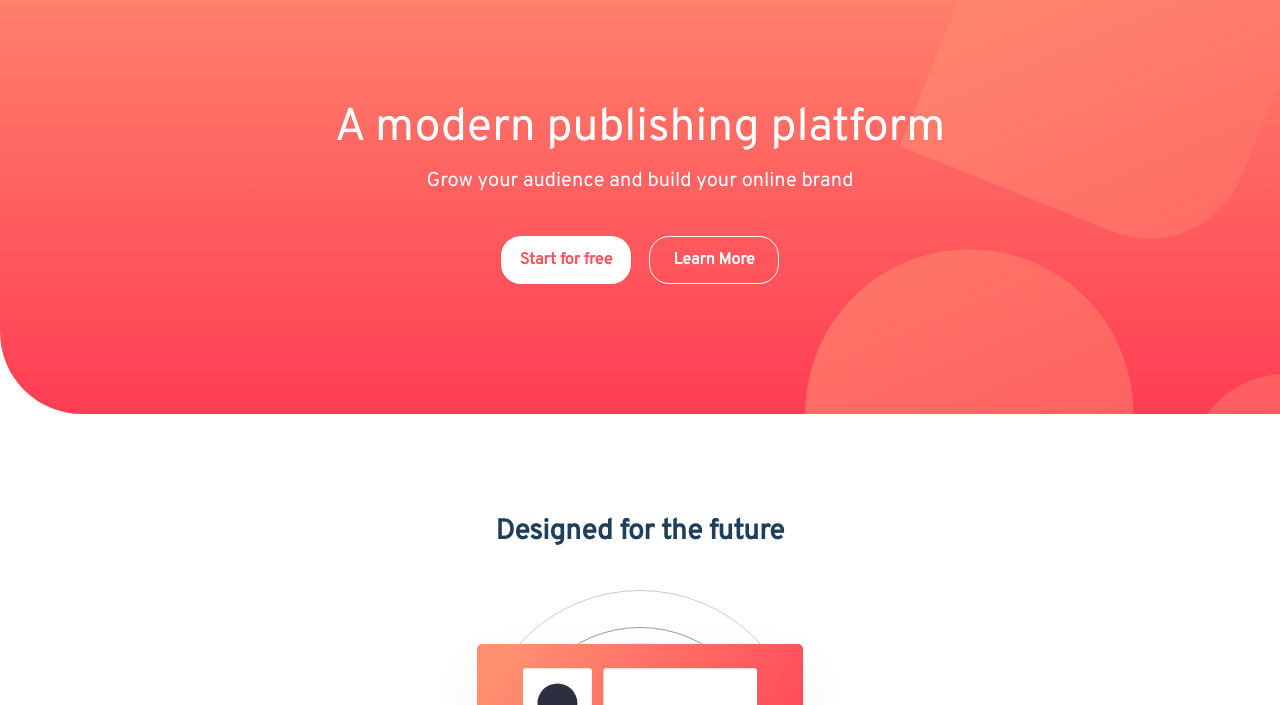
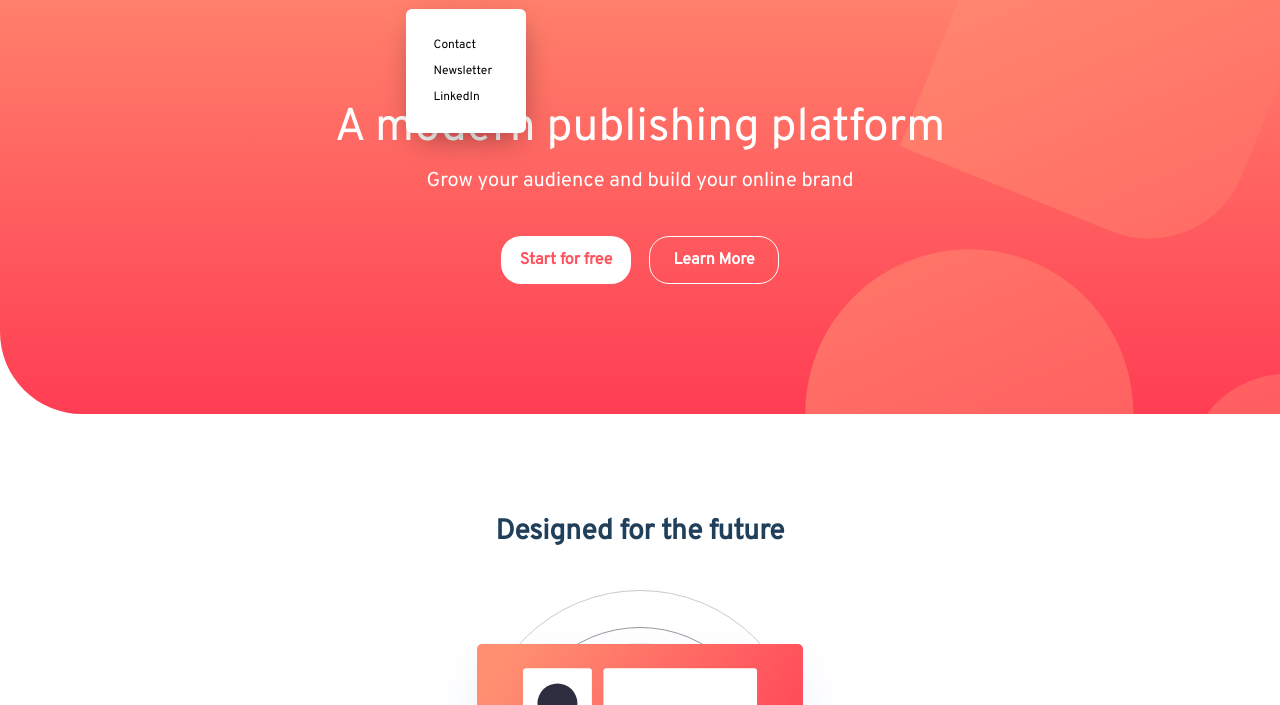
Before and after one commit to leodev9911/blogr-landing-page-main, a website: page src/index.html in a window 1280 px wide. Both pictures are taken after a click on the item "Connect". Shown: the part 95-800 px from the top of the page. Drawn offline with Linux system fonts and the light colour scheme.

Commit message:
JS almost ready

```diff
--- a/src/index.html
+++ b/src/index.html
@@ -26,10 +26,15 @@
             <p>Company</p>
             <img src="./images/icon-arrow-light.svg" alt="Arrow down">
           </li>
-          <li class="li-connect">
+          <li class="mobile-li li-connect">
             <p>Connect</p>
             <img src="./images/icon-arrow-light.svg" alt="Arrow down">
           </li>
+          <ul class="contacts-desktop inactive">
+            <li>Contact</li>
+            <li>Newsletter</li>
+            <li>LinkedIn</li>
+          </ul>
         </ul>
       </div>
       <div class="right__container">
--- a/src/script.js
+++ b/src/script.js
@@ -0,0 +1,21 @@
+const connectButton = document.querySelector('.li-connect');
+const contactToggleDesk = document.querySelector('.contacts-desktop');
+const hambIcon = document.querySelector('.hamburger-icon');
+const mobileMenu = document.querySelector('.mobile-menu');
+const contactsToggleMobile = document.querySelector('.contacts');
+const connectMobile = document.querySelector('.mobile-li');
+
+connectButton.addEventListener('click', contactDesk);
+hambIcon.addEventListener('click', menuToggle);
+connectMobile.addEventListener('click', connectButtonMobile);
+
+function contactDesk () {
+    contactToggleDesk.classList.toggle('inactive');
+}
+function menuToggle () {
+    mobileMenu.classList.toggle('inactive');
+}
+function connectButtonMobile () {
+    console.log('s');
+    contactsToggleMobile.classList.toggle('inactive');
+}
--- a/src/styles.css
+++ b/src/styles.css
@@ -124,6 +124,7 @@ nav {
     box-shadow: 2px 10px 29px -9px rgba(0,0,0,0.45);
     background-color: white;
     z-index: 10;
+    transition: 0.5s;
 }
 .lists {
     width: 100%;
@@ -410,6 +411,7 @@ footer > img {
         gap: 50px;
     }
     .ul-list {
+        position: relative;
         display: flex;
         list-style: none;
         gap: 18px;
@@ -425,6 +427,28 @@ footer > img {
     .ul-list > li:hover p {
         color: var(--white-text);
         border-bottom: 1px solid var(--white-text);
+    }
+    .contacts-desktop {
+        position: absolute;
+        right: -32px;
+        top: 40px;
+        display: grid;
+        width: 120px;
+        gap: 10px;
+        background-color: white;
+        padding: 28px;
+        list-style: none;
+        border-radius: 6px;
+        box-shadow: 2px 10px 29px -9px rgba(0,0,0,0.45);
+        transition: 0.5s;
+    }
+    .contacts-desktop > li {
+        font-size: 1.2rem;
+        font-weight: 500;
+        cursor: pointer;
+    }
+    .contacts-desktop > li:hover {
+        font-weight: 700;
     }
     .hamburger-icon {
         display: none;
@@ -459,6 +483,9 @@ footer > img {
     }
     h1 {
         font-size: 4.6rem;
+    }
+    .inactive {
+        display: none;
     }
 }
 @media (min-width: 1300px) {
```
